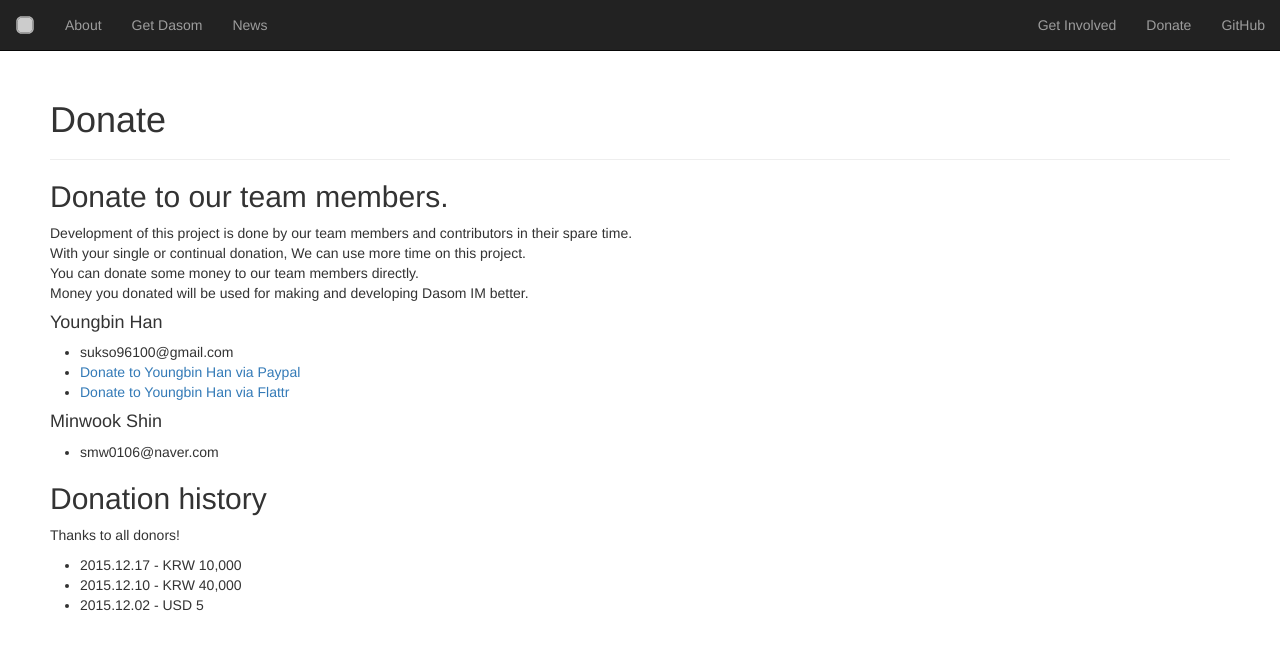
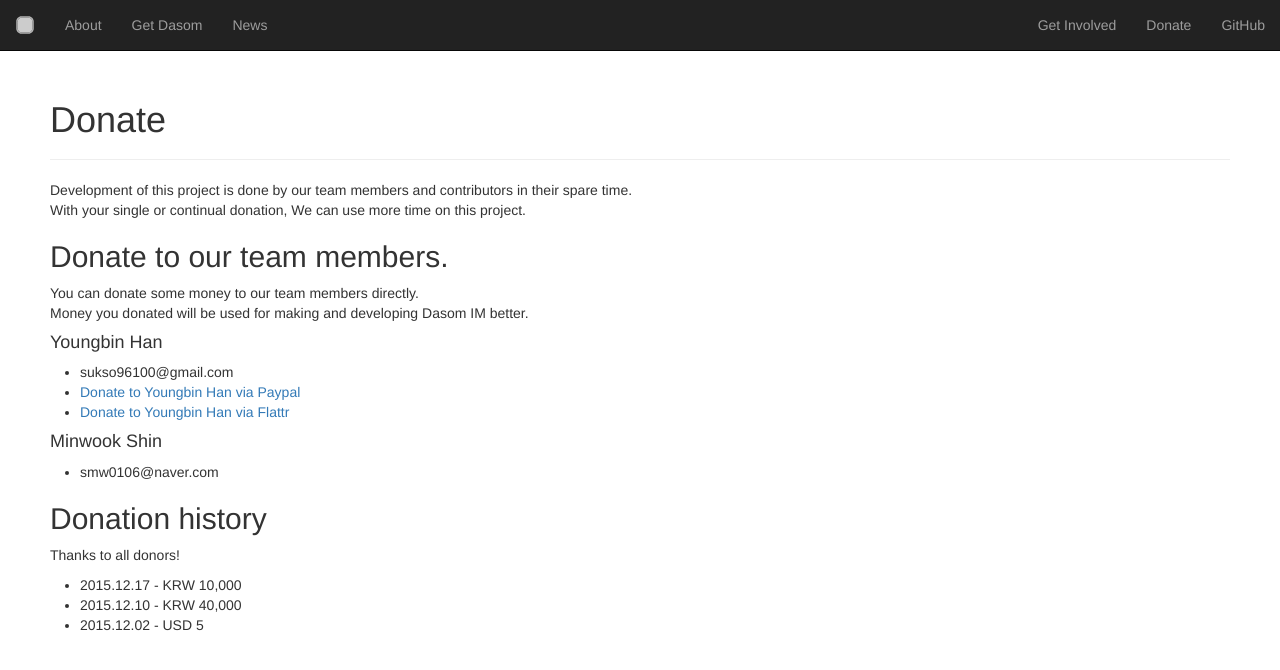
Before and after one commit to dasom-im/dasom-im.github.io, a Jekyll site: the page built from donate.md, in a window 1280 px wide. Shown: the top 670 px of the page. Built offline with Jekyll 4.4.1, drawn with Linux system fonts in a browser that asks for light colours.

```diff
--- a/donate.md
+++ b/donate.md
@@ -3,10 +3,10 @@ layout: page
 title: Donate
 permalink: /donate/
 ---
+Development of this project is done by our team members and contributors in their spare time.
+With your single or continual donation, We can use more time on this project.
 
 ## Donate to our team members.
-Development of this project is done by our team members and contributors in their spare time.
-With your single or continual donation, We can use more time on this project.
 You can donate some money to our team members directly.
 Money you donated will be used for making and developing Dasom IM better.
 
```
